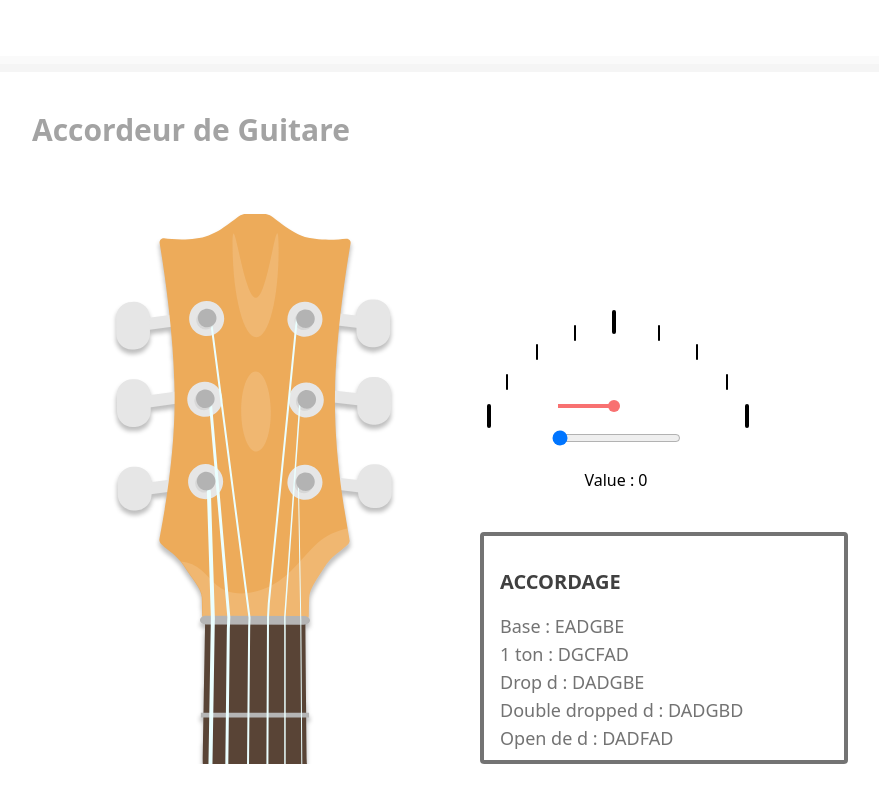
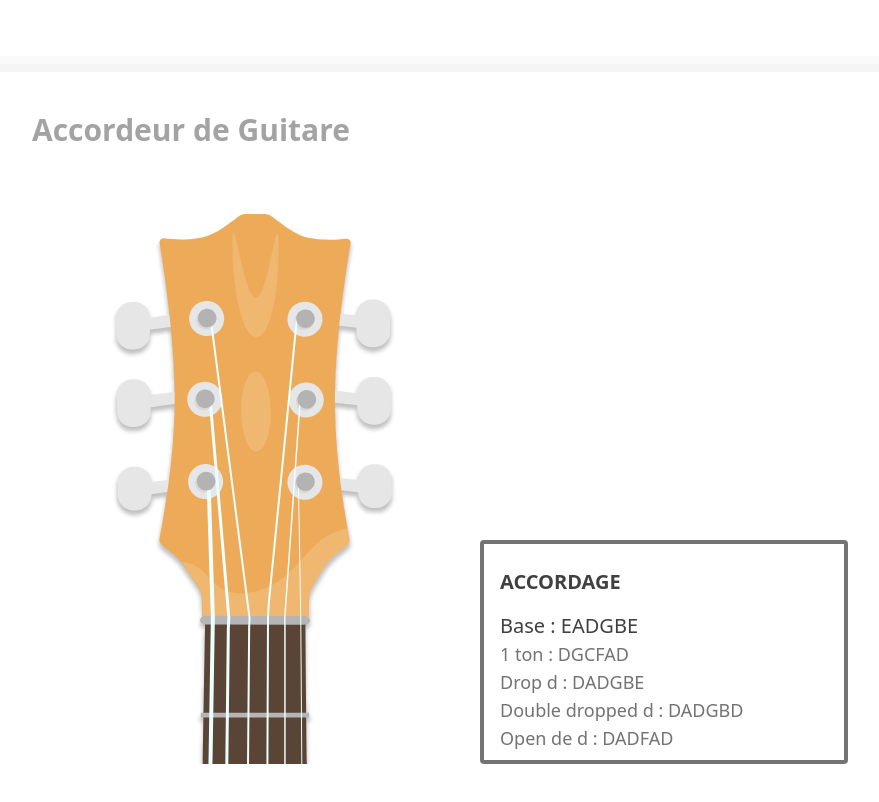
Before and after one commit to yohannmarchand/front-project-iot, a Nuxt app: page / in a window 1280 px wide. Shown: the top 802 px of the page, without its empty margins (200-1079 px from the left). Built offline with nearby package versions, Linux system fonts and the light colour scheme; no server answers.

Commit message:
feat: 🎸 Connect meter with guitar view

```diff
--- a/components/Accordeur.vue
+++ b/components/Accordeur.vue
@@ -1,18 +1,20 @@
 <template>
-  <div class="flex flex-col space-y-4">
+  <div class="flex flex-col space-y-16">
+    <div class="text-center text-3xl text-zinc-400 font-bold">{{ input }}</div>
+
     <FrenquencyMeter
-      :value="Math.trunc(input)"
-      :rightValue="rightValue"
+      :value="value"
+      :rightValue="correctValue"
       :range="range"
     />
 
     <!-- Test: wait for reel data -->
-    <div class="mt-6 mx-auto">
+   <!-- <div class="mt-6 mx-auto">
       <input v-model="input" type="range" :min="rightValue - (range / 2)" :max="(range / 2) + rightValue">
     </div>
     <div class="text-center">
       Value : {{ input }}
-    </div>
+    </div> -->
   </div>
 </template>
 
@@ -30,14 +32,24 @@ export default {
   data() {
     return {
       input: 0,
-      range: 400,
+      range: 200,
       url: 'ws://172.20.10.7/ws',
     }
   },
 
+  computed: {
+    value() {
+      return Math.trunc(this.input);
+    },
+
+    correctValue() {
+      return this.rightValue
+    }
+  },
+
   watch: {
-    rightValue() {
-      this.input = Math.ceil(this.rightValue) - (this.range / 2)
+    correctValue() {
+      this.input = Math.ceil(this.correctValue) - (this.range / 2)
     }
   },
 
--- a/components/Guitar.vue
+++ b/components/Guitar.vue
@@ -10,21 +10,24 @@
         <path id="neck-0" d="M150.67 342.03L150.12 329.97L111.1 335.28L111.63 347.35L150.67 342.03Z" fill="#E6E6E6">
         </path>
         <path id="key-1"
-              class="cursor-pointer fill-[#E6E6E6] hover:fill-blue-400"
+              class="cursor-pointer hover:fill-blue-400"
+              :class="activeKey === 1 ? 'fill-blue-400' : 'fill-[#E6E6E6]'"
               d="M100.834 278.997L103.174 278.974C111.85 278.89 118.815 271.788 118.73 263.112L118.571 246.862C118.486 238.186 111.384 231.222 102.708 231.307L100.368 231.33C91.6923 231.414 84.7277 238.516 84.8125 247.192L84.9714 263.442C85.0562 272.117 92.1582 279.082 100.834 278.997Z"
-              @click="$emit('click', frequency.find(({ name }) => name === 'A'))"
+              @click="onClick(1)"
         >
         </path>
         <path id="key-0"
-              class="cursor-pointer fill-[#E6E6E6] hover:fill-blue-400"
+              class="cursor-pointer hover:fill-blue-400"
+              :class="activeKey === 0 ? 'fill-blue-400' : 'fill-[#E6E6E6]'"
               d="M101.65 362.4L103.99 362.377C112.666 362.292 119.63 355.19 119.546 346.514L119.426 334.244C119.341 325.568 112.239 318.604 103.563 318.689L101.223 318.712C92.5471 318.796 85.5826 325.898 85.6674 334.574L85.7873 346.844C85.8721 355.52 92.9741 362.484 101.65 362.4Z"
-              @click="$emit('click', frequency.find(({ name }) => name === 'E'))"
+              @click="onClick(0)"
         >
         </path>
         <path id="key-2"
-              class="cursor-pointer fill-[#E6E6E6] hover:fill-blue-400"
+              class="cursor-pointer hover:fill-blue-400"
+              :class="activeKey === 2 ? 'fill-blue-400' : 'fill-[#E6E6E6]'"
               d="M100.081 201.546L102.421 201.523C111.097 201.438 118.061 194.336 117.976 185.66L117.818 169.411C117.733 160.735 110.631 153.771 101.955 153.855L99.6148 153.878C90.9389 153.963 83.9743 161.065 84.0591 169.741L84.2179 185.99C84.3027 194.666 91.4048 201.631 100.081 201.546Z"
-              @click="$emit('click', frequency.find(({ name }) => name === 'D'))"
+              @click="onClick(2)"
         >
 
         </path>
@@ -35,22 +38,24 @@
         <path id="neck-5" d="M294.88 340.62L295.19 328.55L334.31 333.1L334.02 345.17L294.88 340.62Z" fill="#E6E6E6">
         </path>
         <path id="key-4"
-              class="cursor-pointer fill-[#E6E6E6] hover:fill-blue-400"
+              class="cursor-pointer hover:fill-blue-400"
+              :class="activeKey === 4 ? 'fill-blue-400' : 'fill-[#E6E6E6]'"
               d="M343.001 228.964L340.661 228.987C331.985 229.072 325.021 236.174 325.106 244.85L325.265 261.099C325.349 269.775 332.451 276.74 341.127 276.655L343.467 276.632C352.143 276.547 359.108 269.445 359.023 260.769L358.864 244.52C358.779 235.844 351.677 228.88 343.001 228.964Z"
-              @click="$emit('click', frequency.find(({ name }) => name === 'B'))"
+              @click="onClick(4)"
         >
         </path>
         <path id="key-5"
-              class="cursor-pointer fill-[#E6E6E6] hover:fill-blue-400"
+              class="cursor-pointer hover:fill-blue-400"
+              :class="activeKey === 5 ? 'fill-blue-400' : 'fill-[#E6E6E6]'"
               d="M343.866 316.342L341.526 316.365C332.85 316.45 325.885 323.552 325.97 332.228L326.09 344.497C326.175 353.173 333.277 360.137 341.953 360.053L344.293 360.03C352.969 359.945 359.933 352.843 359.848 344.167L359.728 331.898C359.644 323.222 352.542 316.257 343.866 316.342Z"
-              @click="$emit('click', frequency.find(({ name }) => name === 'E'))"
+              @click="onClick(5)"
         >
-          {{ name }}
         </path>
         <path id="key-3"
-              class="cursor-pointer fill-[#E6E6E6] hover:fill-blue-400"
+              class="cursor-pointer hover:fill-blue-400"
+              :class="activeKey === 3 ? 'fill-blue-400' : 'fill-[#E6E6E6]'"
               d="M342.244 151.515L339.905 151.538C331.229 151.623 324.264 158.725 324.349 167.401L324.508 183.65C324.592 192.326 331.695 199.291 340.37 199.206L342.71 199.183C351.386 199.098 358.351 191.996 358.266 183.32L358.107 167.071C358.022 158.395 350.92 151.431 342.244 151.515Z"
-              @click="$emit('click', frequency.find(({ name }) => name === 'G'))"
+              @click="onClick(3)"
         >
         </path>
         <path
@@ -249,8 +254,16 @@
   export default {
     data() {
       return {
-        frequency
+        frequency,
+        activeKey: null,
       }
-    }
+    },
+
+    methods: {
+      onClick(key) {
+        this.activeKey = key
+        this.$emit('click', key)
+      }
+    },
   }
 </script>
--- a/pages/index.vue
+++ b/pages/index.vue
@@ -1,20 +1,29 @@
 <template>
   <div class="py-10 px-8 mx-auto rounded mt-16 border-8 ring-8 ring-neutral-50 border-neutral-100 max-w-4xl">
     <h1 class="text-3xl font-bold text-neutral-400">Accordeur de Guitare</h1>
-    <div class="flex items-end">
+    <div class="flex">
       <div>
         <Guitar @click="(value) => onClick(value)"/>
       </div>
 
-      <div class="space-y-10 w-full">
-        <Accordeur class="max-w-[272px]" :rightValue="activeFrequency" />
-        <div class="border-4 rounded border-neutral-500 pt-8 px-4 w-full">
+      <div
+        class="flex flex-col space-y-10 w-full"
+        :class="activeFrequency ? 'justify-between' : 'justify-end'"
+      >
+        <Accordeur
+          v-if="activeFrequency"
+          class="max-w-[272px] mt-16"
+          :rightValue="activeFrequency"
+        />
+        <div class="border-4 rounded border-neutral-500 pt-6 px-4 w-full">
           <div class="text-xl uppercase font-bold text-neutral-700">accordage</div>
           <div class="flex flex-col items-start mt-4 pb-2">
             <button
               v-for="[name, accordage] in Object.entries(accordages)"
               :key="name"
-              class="text-lg text-neutral-500 hover:text-neutral-700 hover:text-xl"
+              class="hover:text-neutral-700 hover:text-xl"
+              @click="selectedAccordage = accordage"
+              :class="accordage === selectedAccordage ? 'text-neutral-700 text-xl' : 'text-neutral-500 text-lg '"
             >
               {{ name }} : {{ accordage }}
             </button>
@@ -42,13 +51,14 @@ export default {
     return {
       frequencies,
       accordages,
-      activeFrequency: frequencies[0].frequency,
+      activeFrequency: null,
+      selectedAccordage: accordages.Base
     }
   },
 
   methods: {
     onClick(value) {
-
+      this.activeFrequency = this.frequencies.find(({ name }) => name === this.selectedAccordage[value]).frequency
     }
   }
 }
```
